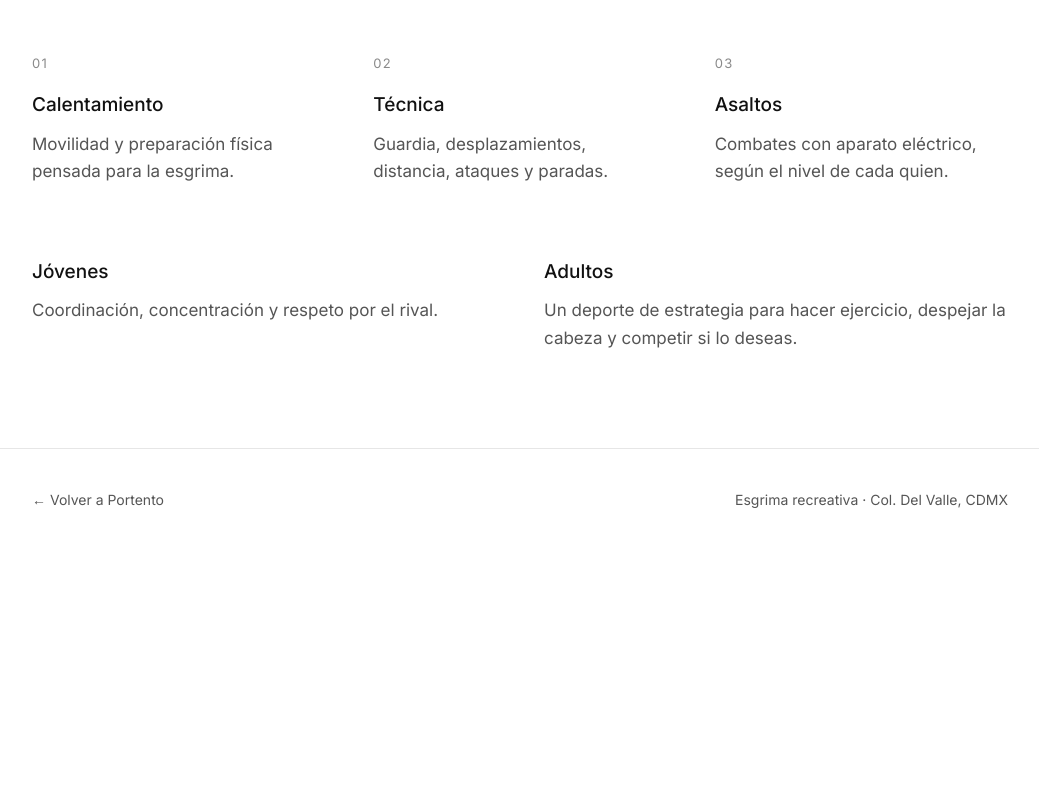
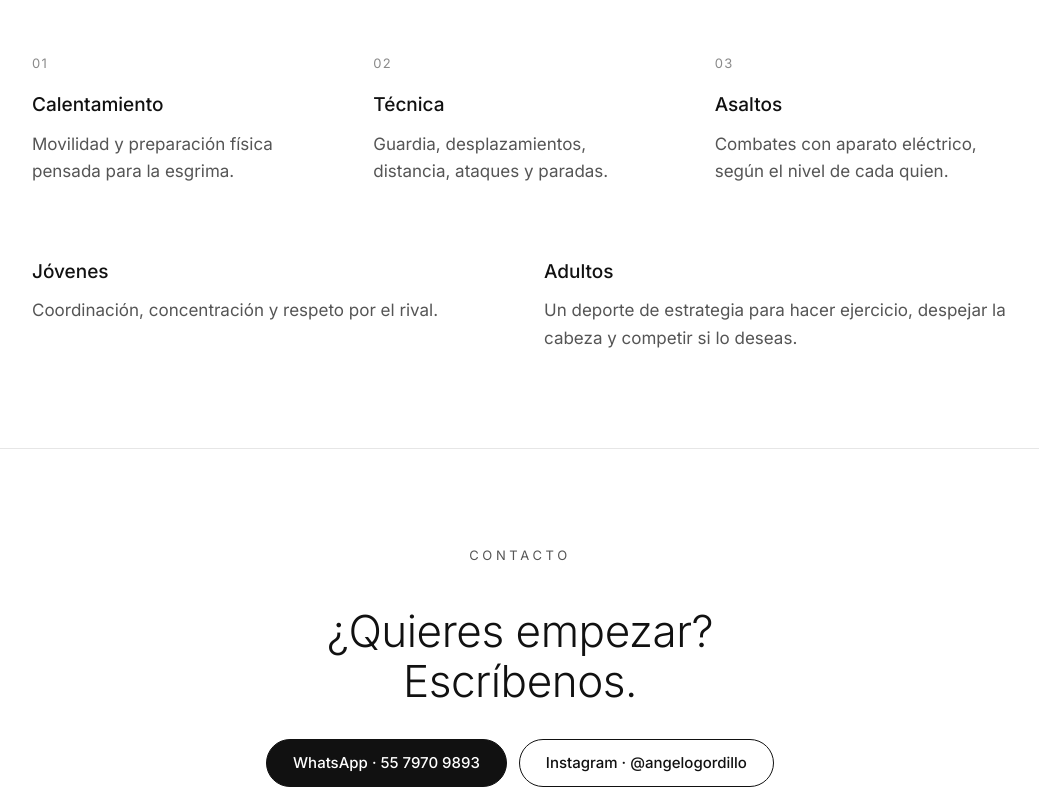
Before and after one commit to angelogordillo/Portento, a plain HTML site: page deporte/index.html in a window 1280 px wide. Shown: the part 2004-2800 px from the top of the page, without its empty margins (120-1159 px from the left). Before the commit the page ends 2555 px from the top, so only its background shows below. Drawn offline with Linux system fonts and the light colour scheme.

Commit message:
Agregar contacto por WhatsApp e Instagram a /deporte
Co-Authored-By: Claude Opus 5.5 <noreply@anthropic.com>
Claude-Session: https://claude.ai/code/session_01SpMcFrqdzqp1DZBRyD9ZoF

```diff
--- a/deporte/index.html
+++ b/deporte/index.html
@@ -108,6 +108,7 @@
       <nav aria-label="Secciones">
         <a href="#espada">La espada</a>
         <a href="#clases">Clases</a>
+        <a href="#contacto">Contacto</a>
       </nav>
     </div>
   </header>
@@ -124,7 +125,8 @@
       <h1>Aprende esgrima con la espada.</h1>
       <p class="lead">Un club para jóvenes y adultos que quieren empezar desde cero. Nos especializamos en espada: todo el cuerpo es blanco válido y sus reglas son las más fáciles de entender de las tres armas.</p>
       <div class="actions">
-        <a class="btn btn-dark" href="#espada">¿Por qué espada?</a>
+        <a class="btn btn-dark" href="#contacto">Contáctanos</a>
+        <a class="btn btn-light" href="#espada">¿Por qué espada?</a>
       </div>
     </div>
 
@@ -201,6 +203,16 @@
       </div>
     </section>
 
+    <section id="contacto">
+      <div class="wrap cta">
+        <p class="label">Contacto</p>
+        <h2>¿Quieres empezar? Escríbenos.</h2>
+        <div class="actions">
+          <a class="btn btn-dark" href="https://wa.me/525579709893" target="_blank" rel="noopener noreferrer">WhatsApp · 55 7970 9893</a>
+          <a class="btn btn-light" href="https://www.instagram.com/angelogordillo/" target="_blank" rel="noopener noreferrer">Instagram · @angelogordillo</a>
+        </div>
+      </div>
+    </section>
   </main>
 
   <footer>
```
